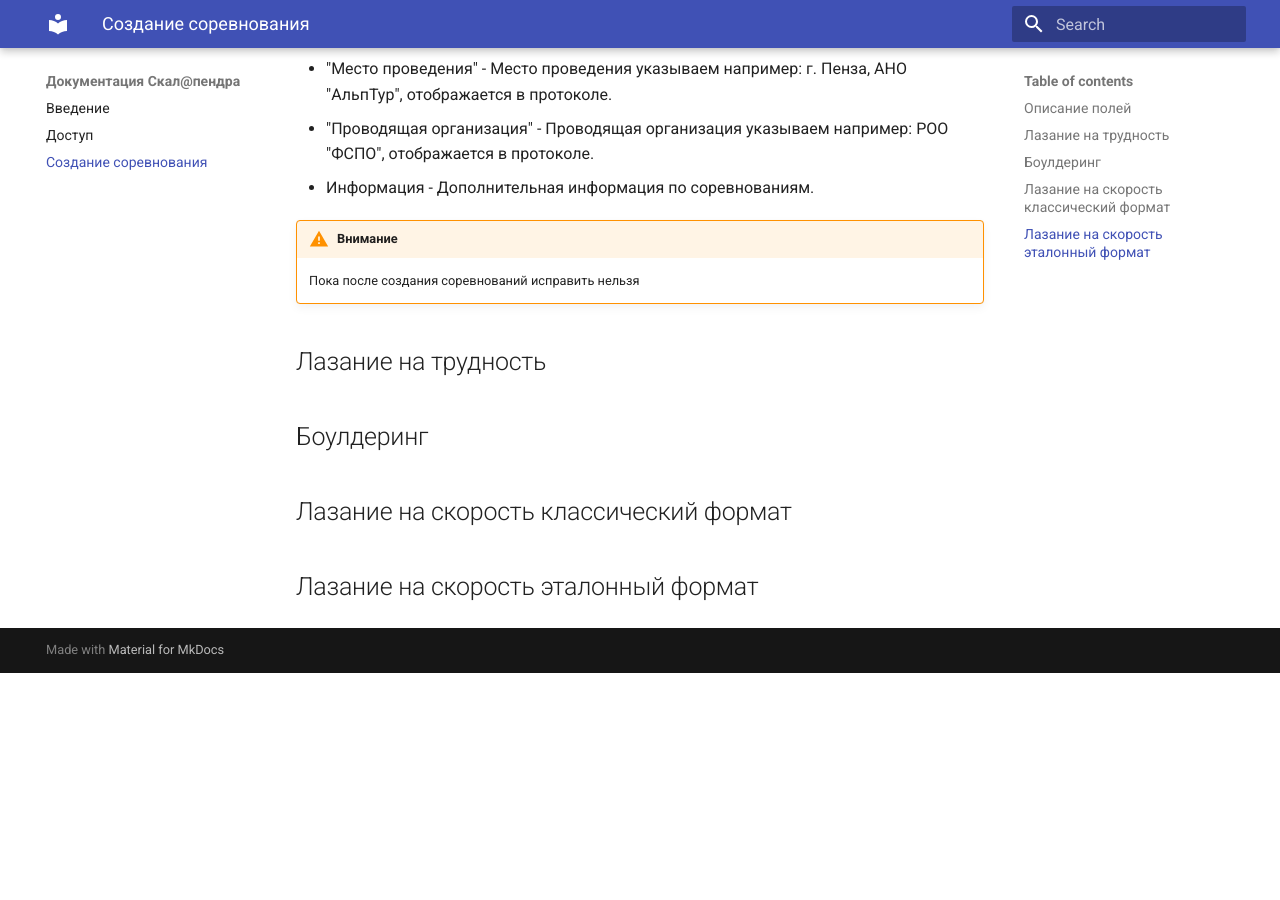
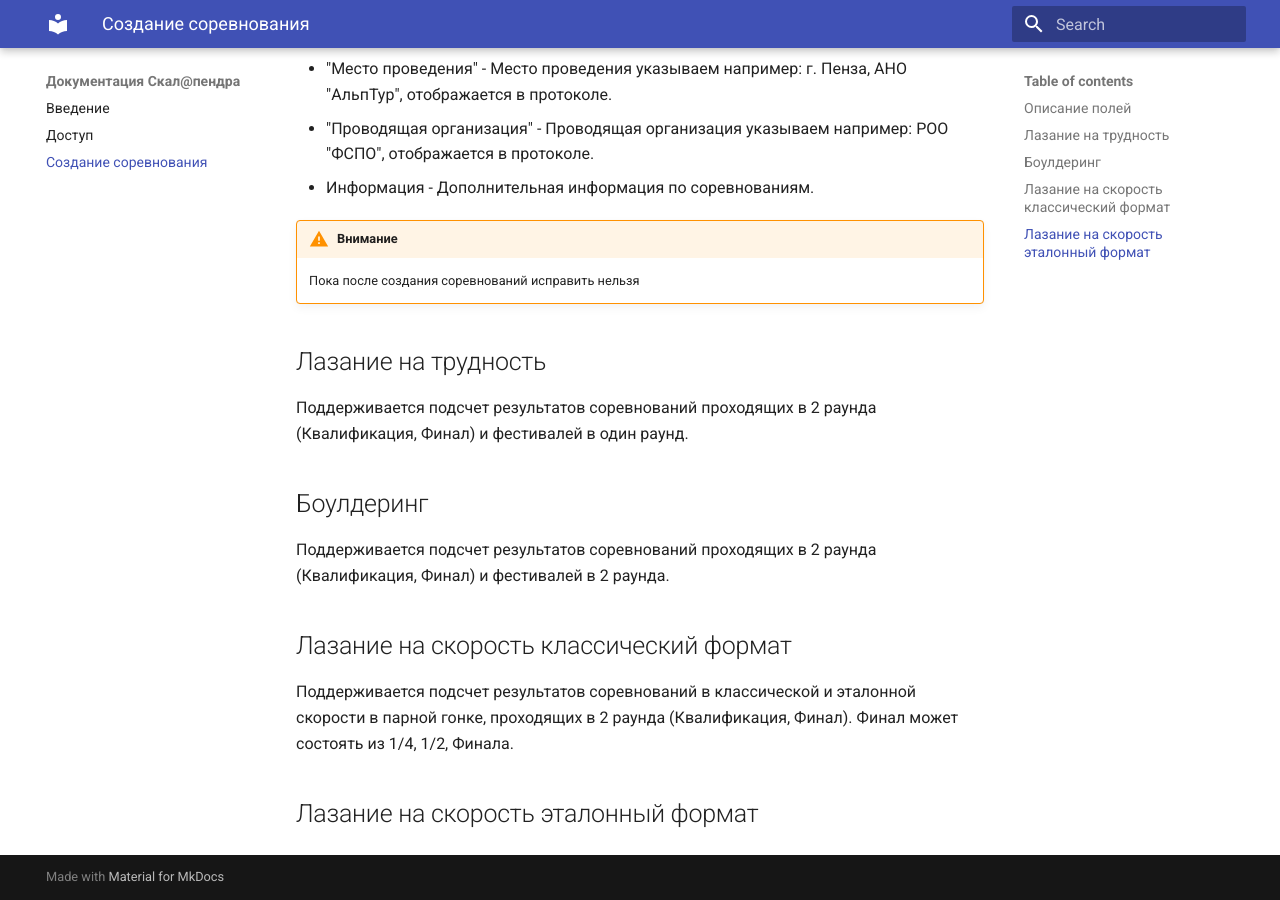
Before and after one commit to alptur/scaladocs, an MkDocs documentation site: the page built from docs/competitioncreate.md, in a window 1280 px wide and 900 px high, scrolled down 3147 px. Built offline with MkDocs 1.6.1 and Material for MkDocs 9.7.7, drawn with Linux system fonts in a browser that asks for light colours; before the commit the page ends 3820 px from its top, so only the background shows below that.

Commit message:
Страница создания соревнований

```diff
--- a/docs/competitioncreate.md
+++ b/docs/competitioncreate.md
@@ -64,8 +64,17 @@
 
 ## Лазание на трудность
 
+Поддерживается подсчет результатов соревнований проходящих в 2 раунда (Квалификация, Финал)
+и фестивалей в один раунд.
+
 ## Боулдеринг
+
+Поддерживается подсчет результатов соревнований проходящих в 2 раунда (Квалификация, Финал)
+и фестивалей в 2 раунда.
 
 ## Лазание на скорость классический формат
 
+Поддерживается подсчет результатов соревнований в классической и эталонной скорости
+в парной гонке, проходящих в 2 раунда (Квалификация, Финал). Финал может состоять из 1/4, 1/2, Финала.
+
 ## Лазание на скорость эталонный формат
```
